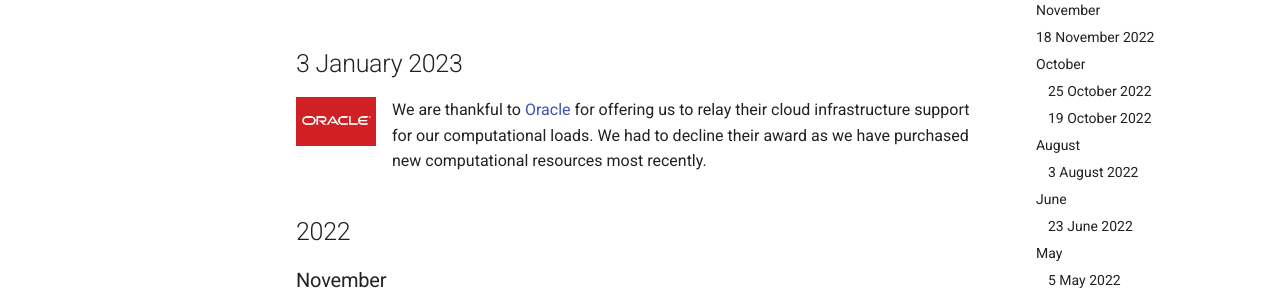
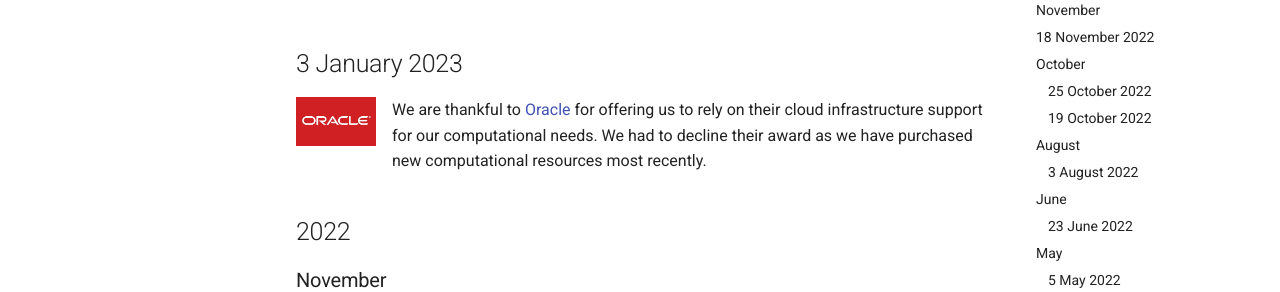
Before and after one commit to complight/complight.github.io, an MkDocs documentation site: the page built from docs/timeline/index.md, in a window 1280 px wide and 900 px high. Shown: the part 303-595 px from the top of the window. Built offline with MkDocs 1.6.1 and Material for MkDocs 9.7.7, drawn with Linux system fonts in a browser that asks for light colours.

Commit message:
Updating the timeline.

```diff
--- a/docs/timeline/index.md
+++ b/docs/timeline/index.md
@@ -6,7 +6,7 @@
 <div style="float: left; height:100px;" class="boxed">
 <img align="left" src="../media/oracle.png" width="80" alt/>
 </div>
-We are thankful to [Oracle](https://www.oracle.com/cloud/compute/gpu/) for offering us to relay their cloud infrastructure support for our computational loads.
+We are thankful to [Oracle](https://www.oracle.com/cloud/compute/gpu/) for offering us to rely on their cloud infrastructure support for our computational needs.
 We had to decline their award as we have purchased new computational resources most recently.
 
 
```
